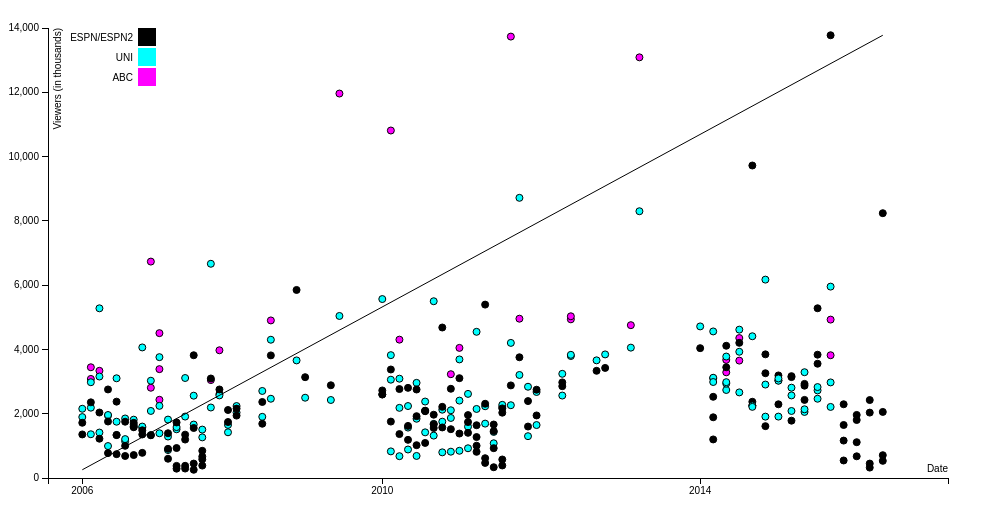
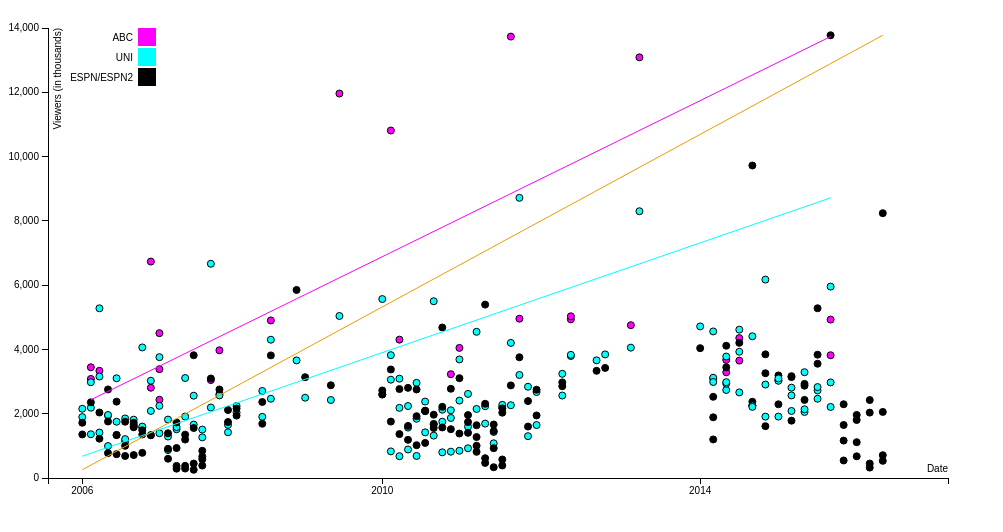
Before and after one commit to bizweekgraphics/scatter_trendline, a plain HTML site: page index.html in a window 1280 px wide. Shown: the whole page, without its empty margins (0-1003 px from the left). Drawn offline with nearby package versions, Linux system fonts and the light colour scheme.

Commit message:
Trendlines work :)

```diff
--- a/index.html
+++ b/index.html
@@ -99,12 +99,19 @@ d3.tsv("ratings.tsv", function(error, data) {
       .style("fill", function(d) { return color(d.channel); });
 
 
-  /*trendline*/
-  var xLabels = d3.extent(data,function (d) {return d.date;})
-  //var xLabels=[format.parse("6/5/06"), format.parse("7/10/06"), format.parse("6/7/10"), format.parse("7/12/10"),format.parse("6/8/14"), format.parse("7/1/14")];
+  /*ABC trendline*/
+  var xLabels = d3.extent(data,function (d) {
+  	if(d.channel == "ABC"){
+  	return d.date; }
+  	});
+  //var xLabels = d3.extent(data, function(d) { return d.date });
 
   var xSeries = d3.range(1, xLabels.length+1);
-  var ySeries = d3.extent(data,function(d) { return d.value; });
+  var ySeries = d3.extent(data,function(d) {
+  	if(d.channel == "ABC"){
+  	return d.value; }
+  	});
+  //var ySeries = d3.extent(data, function(d) { return d.value; });
 
   var leastSquaresCoeff = leastSquares(xSeries, ySeries);
   var x1 = xLabels[0];
@@ -123,11 +130,78 @@ d3.tsv("ratings.tsv", function(error, data) {
 		.attr("y1", function(d) { return y(d[1]); })
 		.attr("x2", function(d) { return x(d[2]); })
 		.attr("y2", function(d) { return y(d[3]); })
-		.attr("stroke", "black")
+		.attr("stroke", "#FF00FF")
 		.attr("stroke-width", 1);
 
+  /*UNI trendline*/
+  var xLabelsA = d3.extent(data,function (d) {
+  	if(d.channel == "UNI"){
+  	return d.date; }
+  	});
+  //var xLabels = d3.extent(data, function(d) { return d.date });
+
+  var xSeriesA = d3.range(1, xLabelsA.length+1);
+  var ySeriesA = d3.extent(data,function(d) {
+  	if(d.channel == "UNI"){
+  	return d.value; }
+  	});
+
+  var leastSquaresCoeffA = leastSquares(xSeriesA, ySeriesA);
+  var x1A = xLabelsA[0];
+  var y1A = leastSquaresCoeffA[0] + leastSquaresCoeffA[1];
+  var x2A = xLabelsA[xLabelsA.length - 1];
+  var y2A = leastSquaresCoeffA[0] * xSeriesA.length + leastSquaresCoeffA[1];
+  var trendDataA = [[x1A,y1A,x2A,y2A]];
+
+  var trendlineA = svg.selectAll(".trendlineA")
+		.data(trendDataA);
+
+  trendlineA.enter()
+		.append("line")
+		.attr("class", "trendlineA")
+		.attr("x1", function(d) { return x(d[0]); })
+		.attr("y1", function(d) { return y(d[1]); })
+		.attr("x2", function(d) { return x(d[2]); })
+		.attr("y2", function(d) { return y(d[3]); })
+		.attr("stroke", "#00FFFF")
+		.attr("stroke-width", 1);
+
+  /*ESPN trendline*/
+  var xLabelsB = d3.extent(data,function (d) {
+  	if(d.channel == "ESPN/ESPN2"){
+  	return d.date; }
+  	});
+  //var xLabels = d3.extent(data, function(d) { return d.date });
+
+  var xSeriesB = d3.range(1, xLabelsB.length+1);
+  var ySeriesB = d3.extent(data,function(d) {
+  	if(d.channel == "ESPN/ESPN2"){
+  	return d.value; }
+  	});
+
+  var leastSquaresCoeffB = leastSquares(xSeriesB, ySeriesB);
+  var x1B = xLabelsB[0];
+  var y1B = leastSquaresCoeffB[0] + leastSquaresCoeffB[1];
+  var x2B = xLabelsB[xLabelsB.length - 1];
+  var y2B = leastSquaresCoeffB[0] * xSeriesB.length + leastSquaresCoeffB[1];
+  var trendDataB = [[x1B,y1B,x2B,y2B]];
+
+  var trendlineB = svg.selectAll(".trendlineB")
+		.data(trendDataB);
+
+  trendlineB.enter()
+		.append("line")
+		.attr("class", "trendlineB")
+		.attr("x1", function(d) { return x(d[0]); })
+		.attr("y1", function(d) { return y(d[1]); })
+		.attr("x2", function(d) { return x(d[2]); })
+		.attr("y2", function(d) { return y(d[3]); })
+		.attr("stroke", "#ED9C00")
+		.attr("stroke-width", 1);
+
+  /*legend*/
   var legend = svg.selectAll(".legend")
-      .data(color.domain().reverse())
+      .data(color.domain())
     .enter().append("g")
       .attr("class", "legend")
       .attr("transform", function(d, i) { return "translate(0," + i * 20 + ")"; });
```
